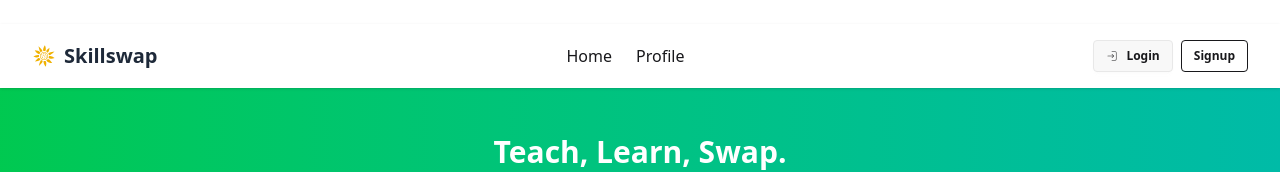
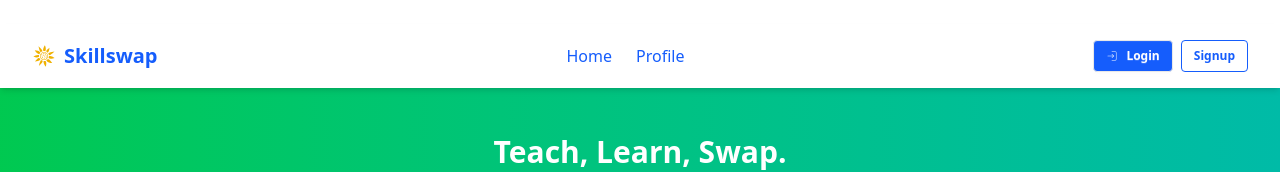
Before and after one commit to Itz-Shadman/Sunflower-assignment, a React (Vite) app: page / in a window 1280 px wide. Shown: the top 172 px of the page. Built offline with nearby package versions, Linux system fonts and the light colour scheme; no server answers.

Commit message:
eleven commit

```diff
--- a/src/Components/Navbar.jsx
+++ b/src/Components/Navbar.jsx
@@ -25,34 +25,27 @@ const Navbar = () => {
       console.error(error.message);
     }
   };
-
   return (
-    <nav className="bg-white shadow-sm fixed w-full z-50">
+    <nav className="bg-white shadow-md fixed w-full z-50">
       <div className="max-w-7xl mx-auto px-4 sm:px-6 lg:px-8">
         <div className="flex justify-between h-16 items-center">
-
-          {/* Logo */}
           <div className="flex-shrink-0 flex items-center gap-2">
             <GiSunflower className="text-2xl text-yellow-500" />
-            <NavLink to="/" className="text-xl font-bold text-gray-800">
+            <NavLink to="/" className="text-xl font-bold text-blue-600 hover:text-blue-700 transition-colors">
               Skillswap
             </NavLink>
           </div>
-
-          {/* Desktop menu */}
           <div className="hidden lg:flex lg:items-center lg:gap-6">
-            <NavLink to="/" className="hover:text-blue-500">Home</NavLink>
-            <NavLink to="/profile" className="hover:text-blue-500">Profile</NavLink>
+            <NavLink to="/" className="text-blue-600 hover:text-blue-700 transition-colors">Home</NavLink>
+            <NavLink to="/profile" className="text-blue-600 hover:text-blue-700 transition-colors">Profile</NavLink>
           </div>
-
-          {/* Desktop auth buttons */}
           <div className="hidden lg:flex lg:items-center lg:gap-2">
             {!user ? (
               <>
-                <NavLink to="/login" className="btn btn-sm gap-2">
+                <NavLink to="/login" className="btn btn-sm gap-2 text-white bg-blue-600 hover:bg-blue-700 transition-colors">
                   <CiLogin /> Login
                 </NavLink>
-                <NavLink to="/signup" className="btn btn-sm btn-outline">
+                <NavLink to="/signup" className="btn btn-sm btn-outline border-blue-600 text-blue-600 hover:bg-blue-600 hover:text-white transition-colors">
                   Signup
                 </NavLink>
               </>
@@ -61,13 +54,13 @@ const Navbar = () => {
                 <img
                   src={user.photoURL || "/default-user.png"}
                   alt={user.displayName || "User"}
-                  className="w-10 h-10 rounded-full object-cover border-2 border-primary cursor-pointer"
+                  className="w-10 h-10 rounded-full object-cover border-2 border-blue-500 cursor-pointer"
                 />
                 <div className="absolute right-0 mt-2 w-36 bg-white shadow-lg rounded-md opacity-0 group-hover:opacity-100 transition-opacity duration-300">
-                  <p className="px-4 py-2 text-sm">{user.displayName || user.email}</p>
+                  <p className="px-4 py-2 text-sm text-blue-600">{user.displayName || user.email}</p>
                   <button
                     onClick={handleLogout}
-                    className="w-full text-left px-4 py-2 text-sm hover:bg-gray-100"
+                    className="w-full text-left px-4 py-2 text-sm text-red-600 hover:bg-gray-100 transition-colors"
                   >
                     Logout
                   </button>
@@ -75,12 +68,10 @@ const Navbar = () => {
               </div>
             )}
           </div>
-
-          {/* Mobile hamburger */}
           <div className="lg:hidden flex items-center">
             <button
               onClick={() => setMobileMenuOpen(!mobileMenuOpen)}
-              className="text-gray-800 focus:outline-none"
+              className="text-blue-600 focus:outline-none"
             >
               <svg
                 xmlns="http://www.w3.org/2000/svg"
@@ -95,23 +86,21 @@ const Navbar = () => {
           </div>
         </div>
       </div>
-
-      {/* Mobile menu */}
       {mobileMenuOpen && (
-        <div className="lg:hidden px-4 pb-4">
-          <NavLink to="/" className="block py-2 text-gray-700 hover:text-blue-500">Home</NavLink>
-          <NavLink to="/profile" className="block py-2 text-gray-700 hover:text-blue-500">Profile</NavLink>
+        <div className="lg:hidden px-4 pb-4 bg-white shadow-md">
+          <NavLink to="/" className="block py-2 text-blue-600 hover:text-blue-700 transition-colors">Home</NavLink>
+          <NavLink to="/profile" className="block py-2 text-blue-600 hover:text-blue-700 transition-colors">Profile</NavLink>
           {!user ? (
             <>
-              <NavLink to="/login" className="block py-2 text-gray-700 hover:text-blue-500">Login</NavLink>
-              <NavLink to="/signup" className="block py-2 text-gray-700 hover:text-blue-500">Signup</NavLink>
+              <NavLink to="/login" className="block py-2 text-blue-600 hover:text-blue-700 transition-colors">Login</NavLink>
+              <NavLink to="/signup" className="block py-2 text-blue-600 hover:text-blue-700 transition-colors">Signup</NavLink>
             </>
           ) : (
             <>
-              <p className="py-2 text-gray-700">{user.displayName || user.email}</p>
+              <p className="py-2 text-blue-600">{user.displayName || user.email}</p>
               <button
                 onClick={handleLogout}
-                className="w-full text-left py-2 text-gray-700 hover:text-red-500"
+                className="w-full text-left py-2 text-red-600 hover:text-red-700 transition-colors"
               >
                 Logout
               </button>
@@ -122,5 +111,4 @@ const Navbar = () => {
     </nav>
   );
 };
-
 export default Navbar;
--- a/src/Pages/ExtraSection.jsx
+++ b/src/Pages/ExtraSection.jsx
@@ -1,6 +1,5 @@
 import React from "react";
 import skills from "../../public/skilsData.json";
-
 const ExtraSection = () => {
   const topProviders = skills.sort((a, b) => b.rating - a.rating).slice(0, 3);
   return (
@@ -41,5 +40,4 @@ const ExtraSection = () => {
     </div>
   );
 };
-
 export default ExtraSection;
--- a/src/Pages/Signup.jsx
+++ b/src/Pages/Signup.jsx
@@ -1,4 +1,4 @@
-// src/Pages/Signup.jsx
+
 import React, { useState } from "react";
 import { createUserWithEmailAndPassword, signInWithPopup, updateProfile } from "firebase/auth";
 import { auth, googleProvider } from "../Firebase/Firebase.config";
```
Also changed, not shown: src/Pages/Login.jsx (+0 -10 lines).
